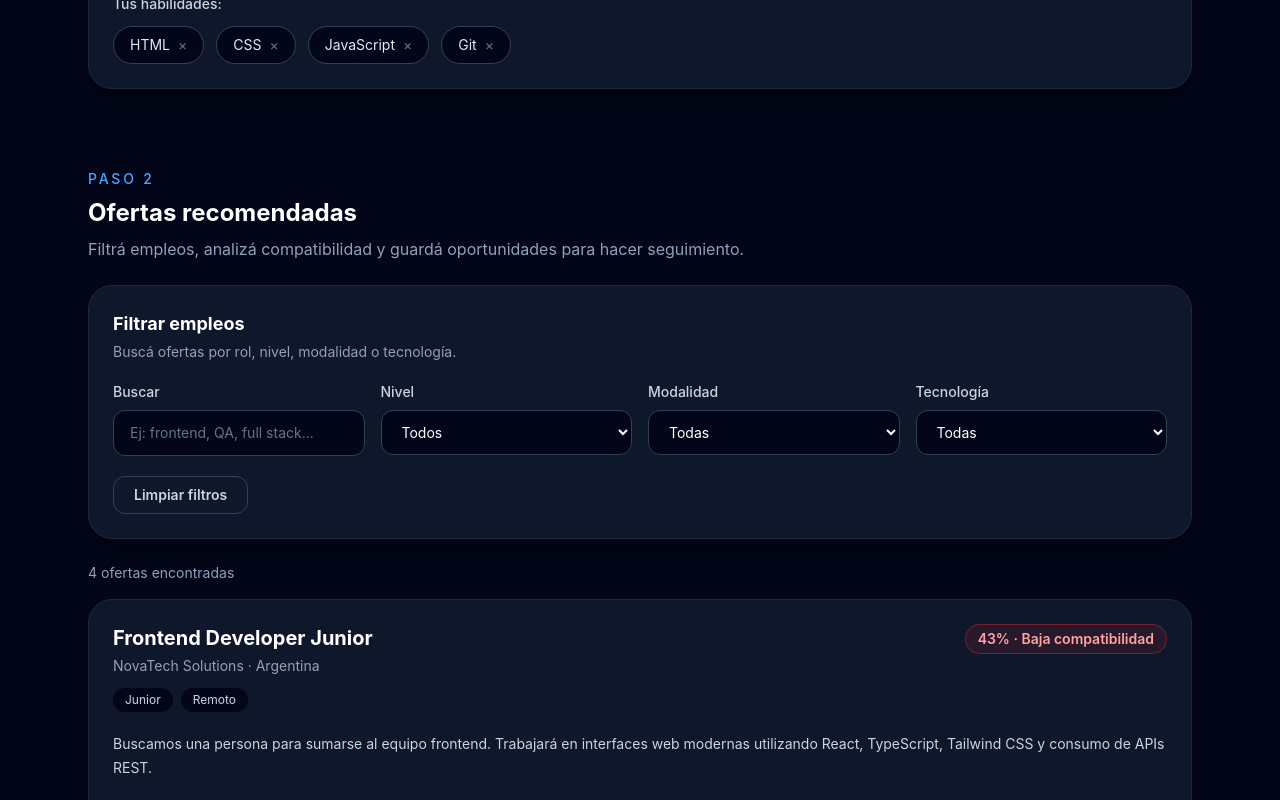
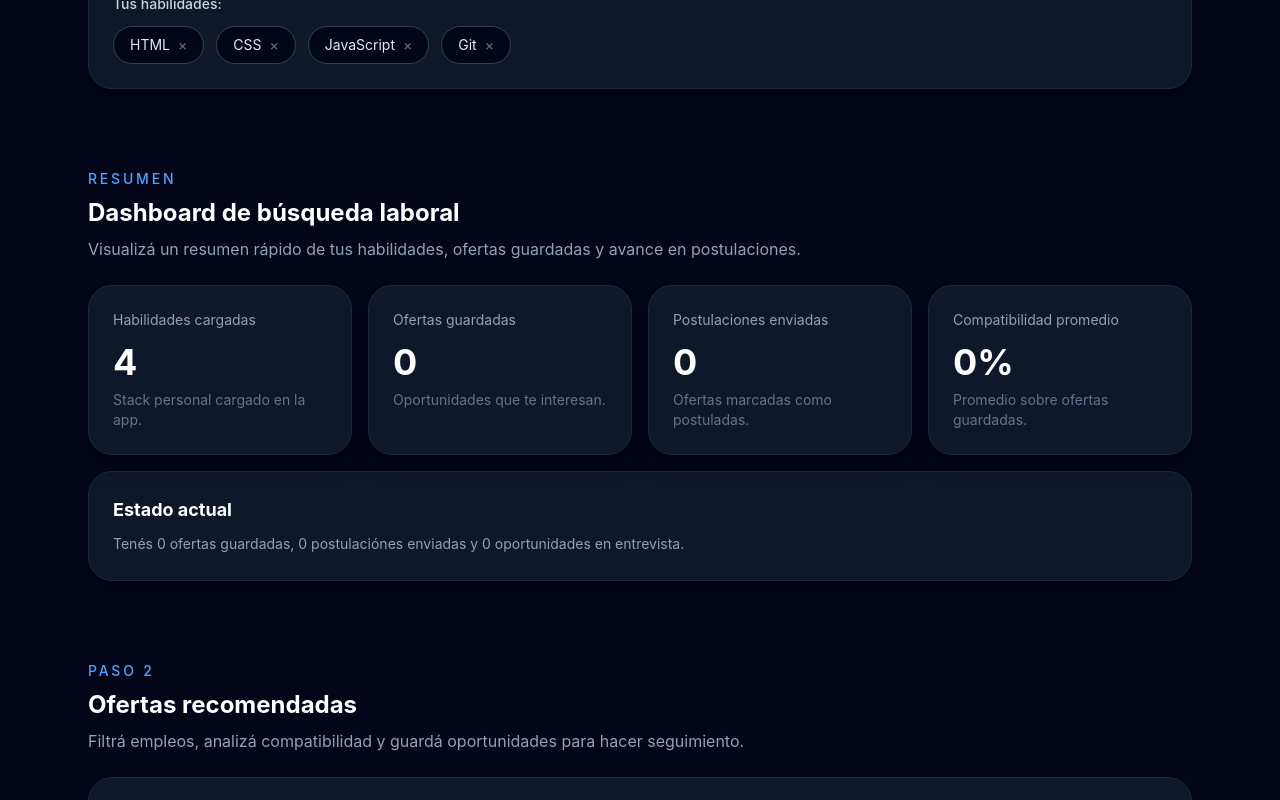
Before and after one commit to PerazzoCamila2am/jobmatch-it, a React (Vite) app: page / in a window 1280 px wide. Shown: the part 800-1600 px from the top of the page. Built offline with nearby package versions, Linux system fonts and the light colour scheme.

Commit message:
add job search dashboard

```diff
--- a/src/App.tsx
+++ b/src/App.tsx
@@ -4,6 +4,7 @@ import Hero from './components/Hero'
 import SkillForm from './components/SkillForm'
 import JobList from './components/JobList'
 import ApplicationsTracker from './components/ApplicationsTracker'
+import Dashboard from './components/Dashboard'
 import type { ApplicationStatus, Job, SavedJob } from './types/job'
 import { getFromLocalStorage, saveToLocalStorage } from './utils/localStorage'
 
@@ -101,6 +102,8 @@ function App() {
         onRemoveSkill={handleRemoveSkill}
       />
 
+      <Dashboard skills={skills} savedJobs={savedJobs} />
+
       <JobList
         userSkills={skills}
         savedJobs={savedJobs}
--- /dev/null
+++ b/src/components/Dashboard.tsx
@@ -0,0 +1,108 @@
+import type { SavedJob } from '../types/job'
+import { calculateMatchScore } from '../utils/matchCalculator'
+
+type DashboardProps = {
+  skills: string[]
+  savedJobs: SavedJob[]
+}
+
+function Dashboard({ skills, savedJobs }: DashboardProps) {
+  const appliedJobs = savedJobs.filter((job) => job.status === 'Postulada')
+  const interviewJobs = savedJobs.filter((job) => job.status === 'Entrevista')
+
+  const averageMatch =
+    savedJobs.length === 0
+      ? 0
+      : Math.round(
+          savedJobs.reduce((total, job) => {
+            const { score } = calculateMatchScore(skills, job.requiredSkills)
+
+            return total + score
+          }, 0) / savedJobs.length,
+        )
+
+  return (
+    <section id="analysis" className="mx-auto max-w-6xl px-6 py-10">
+      <div className="mb-6">
+        <p className="text-sm font-medium uppercase tracking-[0.2em] text-blue-400">
+          Resumen
+        </p>
+
+        <h2 className="mt-2 text-2xl font-bold text-white">
+          Dashboard de búsqueda laboral
+        </h2>
+
+        <p className="mt-2 text-slate-400">
+          Visualizá un resumen rápido de tus habilidades, ofertas guardadas y
+          avance en postulaciones.
+        </p>
+      </div>
+
+      <div className="grid gap-4 sm:grid-cols-2 lg:grid-cols-4">
+        <article className="rounded-3xl border border-slate-800 bg-slate-900 p-6 shadow-xl shadow-black/20">
+          <p className="text-sm text-slate-400">Habilidades cargadas</p>
+
+          <p className="mt-3 text-4xl font-bold text-white">
+            {skills.length}
+          </p>
+
+          <p className="mt-2 text-sm text-slate-500">
+            Stack personal cargado en la app.
+          </p>
+        </article>
+
+        <article className="rounded-3xl border border-slate-800 bg-slate-900 p-6 shadow-xl shadow-black/20">
+          <p className="text-sm text-slate-400">Ofertas guardadas</p>
+
+          <p className="mt-3 text-4xl font-bold text-white">
+            {savedJobs.length}
+          </p>
+
+          <p className="mt-2 text-sm text-slate-500">
+            Oportunidades que te interesan.
+          </p>
+        </article>
+
+        <article className="rounded-3xl border border-slate-800 bg-slate-900 p-6 shadow-xl shadow-black/20">
+          <p className="text-sm text-slate-400">Postulaciones enviadas</p>
+
+          <p className="mt-3 text-4xl font-bold text-white">
+            {appliedJobs.length}
+          </p>
+
+          <p className="mt-2 text-sm text-slate-500">
+            Ofertas marcadas como postuladas.
+          </p>
+        </article>
+
+        <article className="rounded-3xl border border-slate-800 bg-slate-900 p-6 shadow-xl shadow-black/20">
+          <p className="text-sm text-slate-400">Compatibilidad promedio</p>
+
+          <p className="mt-3 text-4xl font-bold text-white">
+            {averageMatch}%
+          </p>
+
+          <p className="mt-2 text-sm text-slate-500">
+            Promedio sobre ofertas guardadas.
+          </p>
+        </article>
+      </div>
+
+      <div className="mt-4 rounded-3xl border border-slate-800 bg-slate-900 p-6 shadow-xl shadow-black/20">
+        <h3 className="text-lg font-bold text-white">
+          Estado actual
+        </h3>
+
+        <p className="mt-2 text-sm leading-6 text-slate-400">
+          Tenés {savedJobs.length} oferta{savedJobs.length !== 1 ? 's' : ''}{' '}
+          guardada{savedJobs.length !== 1 ? 's' : ''}, {appliedJobs.length}{' '}
+          postulación{appliedJobs.length !== 1 ? 'es' : ''} enviada
+          {appliedJobs.length !== 1 ? 's' : ''} y {interviewJobs.length}{' '}
+          oportunidad{interviewJobs.length !== 1 ? 'es' : ''} en entrevista.
+        </p>
+      </div>
+    </section>
+  )
+}
+
+export default Dashboard
--- a/src/components/Header.tsx
+++ b/src/components/Header.tsx
@@ -1,6 +1,6 @@
 function Header() {
   return (
-    <header className="sticky top-0 z-20 border-b border-slate-800 bg-slate-950/80 backdrop-blur">
+    <header className="border-b border-slate-800 bg-slate-950/80 backdrop-blur">
       <div className="mx-auto flex max-w-6xl items-center justify-between px-6 py-5">
         <div>
           <h1 className="text-xl font-bold text-white">JobMatch IT</h1>
@@ -13,9 +13,15 @@ function Header() {
             <a href="#skills" className="transition hover:text-white">
                 Mis habilidades
             </a>
+
+            <a href="#analysis" className="transition hover:text-white">
+                Dashboard
+            </a>
+
             <a href="#jobs" className="transition hover:text-white">
                 Empleos
             </a>
+
             <a href="#applications" className="transition hover:text-white">
                 Postulaciones
             </a>
```
Lines whose indentation alone changed are shown as unchanged.
